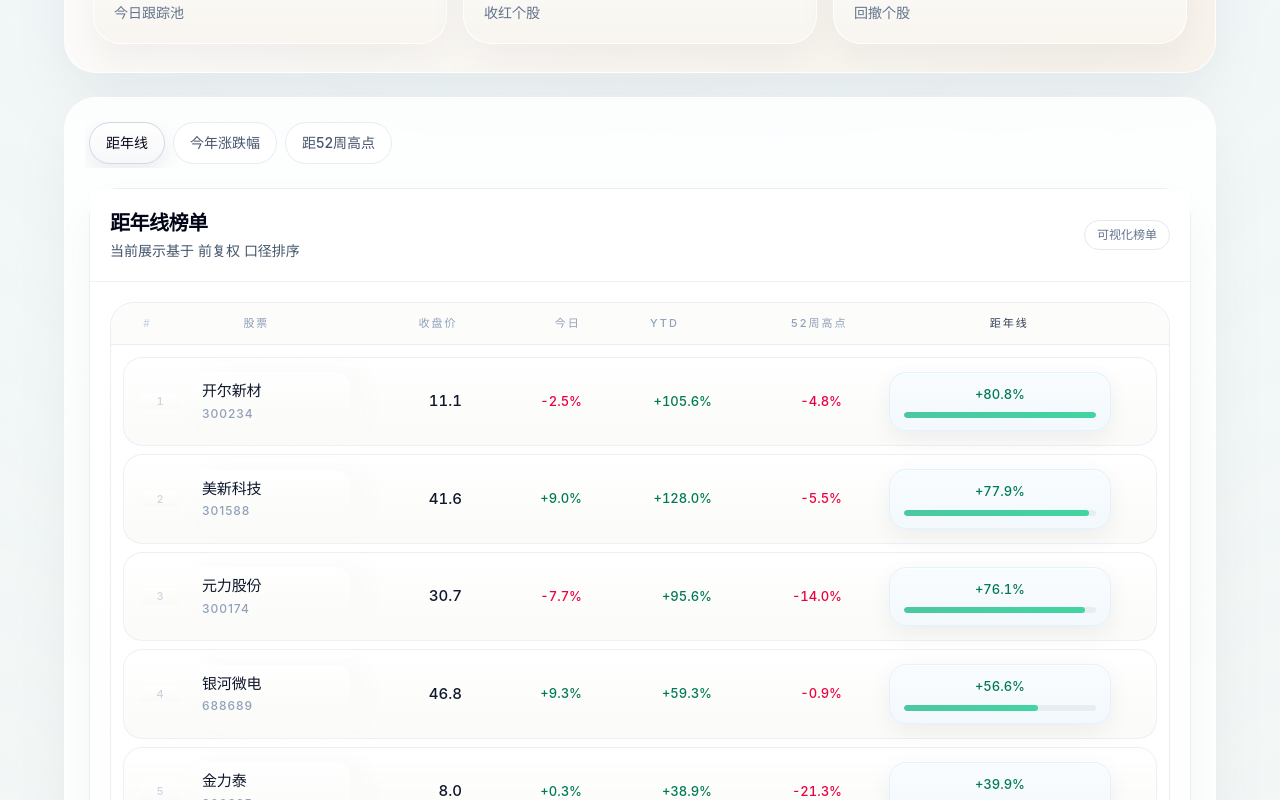
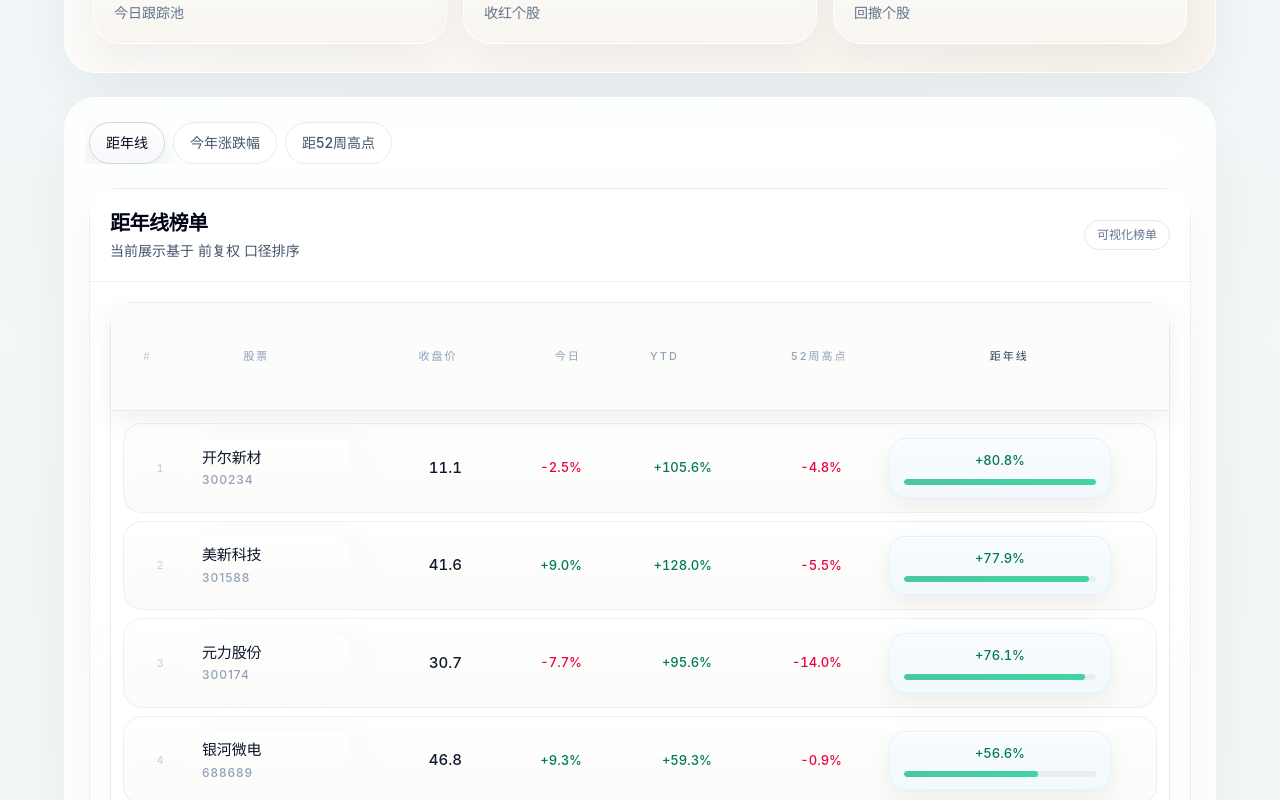
Before and after one commit to icefly1991/feng-team-stock-dashboard, a React (Vite) app: page / in a window 1280 px wide. Shown: the part 500-1300 px from the top of the page. Built offline with nearby package versions, Linux system fonts and the light colour scheme.

Commit message:
fix the stick title  issues

```diff
--- a/src/App.tsx
+++ b/src/App.tsx
@@ -168,8 +168,9 @@ function App() {
         </motion.section>
 
         <motion.section initial={{ opacity: 0, y: 14 }} animate={{ opacity: 1, y: 0 }} transition={{ delay: 0.08, duration: 0.35 }} className="rounded-[2rem] border border-white/80 bg-[linear-gradient(180deg,rgba(255,255,255,0.82),rgba(250,250,248,0.78))] p-5 shadow-[0_24px_60px_rgba(15,23,42,0.05)] backdrop-blur-sm sm:p-6">
-          <div className="-mx-1 overflow-x-auto pb-1">
-            <div className="flex min-w-max gap-2 px-1">
+          <div className="sticky top-0 z-40 -mx-1 pb-1 backdrop-blur-xl">
+            <div className="overflow-x-auto">
+              <div className="flex min-w-max gap-2 px-1">
               {tabs.map((item) => (
                 <button
                   key={item.id}
@@ -180,11 +181,12 @@ function App() {
                   {item.label}
                 </button>
               ))}
+              </div>
             </div>
           </div>
 
           <div className="mt-5 rounded-[1.85rem] border border-slate-200/75 bg-[linear-gradient(180deg,rgba(255,255,255,0.95),rgba(248,247,244,0.92))] p-4 shadow-[inset_0_1px_0_rgba(255,255,255,0.9),0_18px_44px_rgba(15,23,42,0.04)] sm:p-5">
-            <div className="sticky top-0 z-30 -mx-4 -mt-4 mb-5 border-b border-slate-200/60 bg-[rgba(255,255,255,0.72)] px-4 py-4 backdrop-blur-xl sm:-mx-5 sm:-mt-5 sm:px-5 sm:py-5">
+            <div className="-mx-4 -mt-4 mb-5 border-b border-slate-200/60 bg-[rgba(255,255,255,0.72)] px-4 py-4 backdrop-blur-xl sm:-mx-5 sm:-mt-5 sm:px-5 sm:py-5">
               <div className="flex flex-col gap-2 sm:flex-row sm:items-center sm:justify-between">
               <div>
                 <h2 className="text-xl font-semibold tracking-tight text-slate-950">{metricText[tab]}榜单</h2>
@@ -194,9 +196,9 @@ function App() {
               </div>
             </div>
 
-            <div className="mt-5 overflow-x-auto overscroll-x-contain rounded-[1.5rem] border border-slate-200/70 bg-[linear-gradient(180deg,rgba(255,255,255,0.92),rgba(250,250,249,0.9))] shadow-[inset_0_1px_0_rgba(255,255,255,0.92)]">
+            <div className="mt-5 overflow-visible rounded-[1.5rem] border border-slate-200/70 bg-[linear-gradient(180deg,rgba(255,255,255,0.92),rgba(250,250,249,0.9))] shadow-[inset_0_1px_0_rgba(255,255,255,0.92)]">
               <div className="min-w-[960px]">
-                <div className={`sticky top-0 z-20 ${tableGridClass} border-b border-slate-200/75 bg-[rgba(252,252,251,0.82)] px-4 py-3 text-[11px] font-medium tracking-[0.18em] text-slate-400 backdrop-blur-xl`}>
+                <div className={`sticky top-[72px] z-40 ${tableGridClass} min-h-[108px] border-b border-slate-200/85 bg-[#fcfcfb] px-4 py-3.5 text-[11px] font-medium tracking-[0.18em] text-slate-400 shadow-[0_10px_24px_rgba(15,23,42,0.06)]`}>
                   <div className="flex items-center justify-center">
                     <span className="text-[10px] text-slate-300">#</span>
                   </div>
@@ -295,10 +297,10 @@ function App() {
                       )}
                     </div>
                   ))}
+                  </div>
                 </div>
               </div>
             </div>
-          </div>
         </motion.section>
       </div>
     </main>
```
